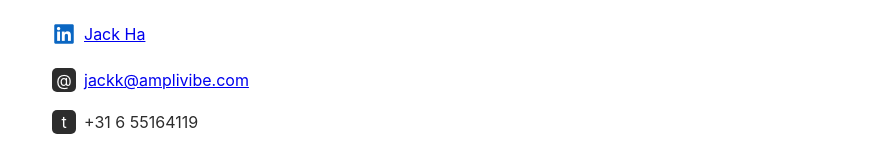
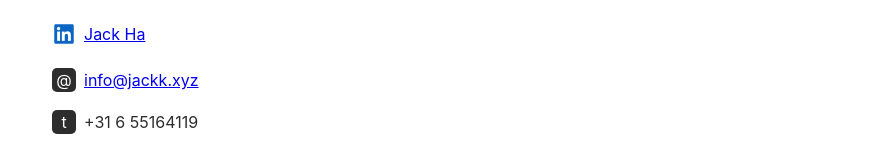
Before and after one commit to jackha/jackk-site, a React (Create React App) app: page / in a window 1280 px wide. Shown: the part 1999-2149 px from the top of the page, without its empty margins (198-1081 px from the left). Built offline with nearby package versions, Linux system fonts and the light colour scheme.

Commit message:
Changed e-mail address to info@jackk.xyz

```diff
--- a/src/components/Contact/Contact.js
+++ b/src/components/Contact/Contact.js
@@ -14,7 +14,7 @@ const contact = () => {
         </div>
         <div className={`${classes.row} site-contents` }>
           <div className={classes.iconize}>@</div>
-          <a href='mailto:jackk@amplivibe.com'>jackk@amplivibe.com</a>
+          <a href='mailto:info@jackk.xyz'>info@jackk.xyz</a>
         </div>
         <div className={`${classes.row} site-contents` }>
           <div className={classes.iconize}>t</div>
```
